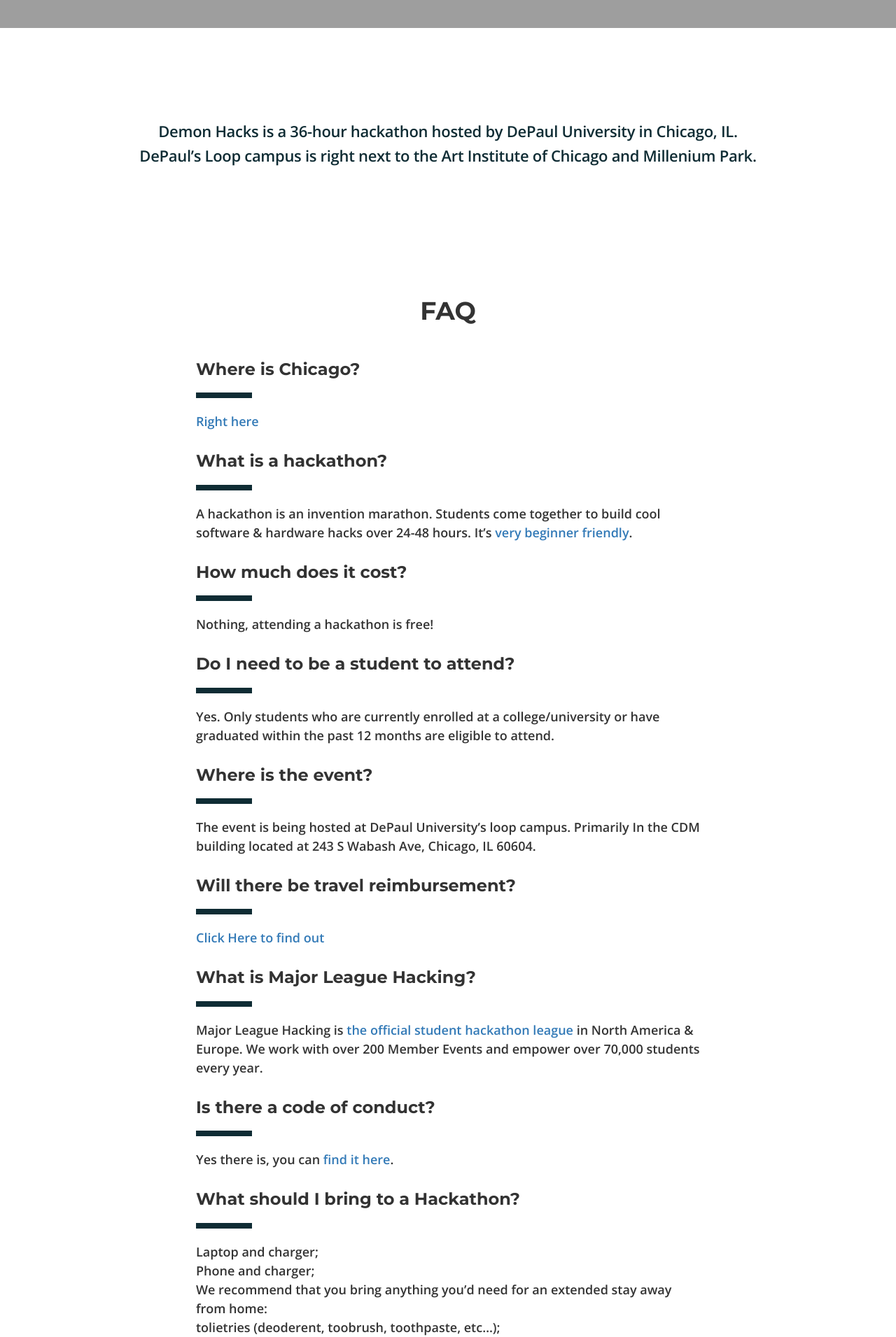
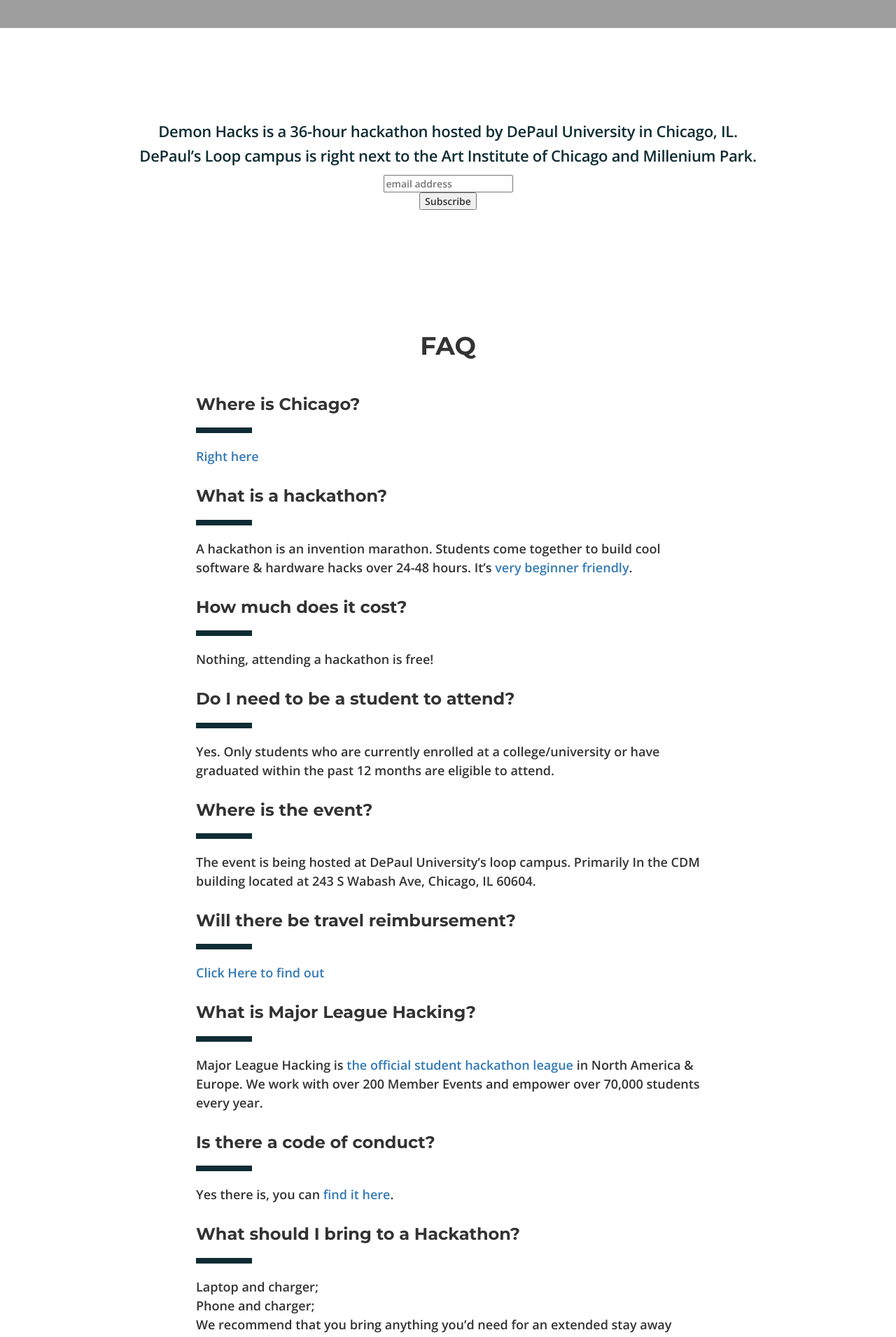
Before and after one commit to aoganezo/demonhacksTemp, a Jekyll site: the page built from index.html, in a window 1280 px wide. Shown: the part 950-2861 px from the top of the page at 70% size. Built offline with Jekyll 4.4.1, drawn with Linux system fonts in a browser that asks for light colours; nearby versions of some CDN libraries; comment, search, counter and statistics services are not loaded.

Commit message:
Adding email collector

```diff
--- a/index.html
+++ b/index.html
@@ -8,6 +8,19 @@
   <div class="container">
     <div class="col-xs-12 col-sm-10 col-sm-offset-1 text-center text-align-left">
       {{ site.event.about.description | markdownify }}
+	  <!-- start email collector -->
+	  <link href="//cdn-images.mailchimp.com/embedcode/horizontal-slim-10_7.css" rel="stylesheet" type="text/css">
+	  <div id="mc_embed_signup" style='background:#fff; clear:left; font:14px Helvetica,Arial,sans-serif; width:100%;'>
+			<form action="//demonhacks.us14.list-manage.com/subscribe/post?u=d649f9cdfe97eb9dcba7c6ead&amp;id=337763448d" method="post" id="mc-embedded-subscribe-form" name="mc-embedded-subscribe-form" class="validate" target="_blank" novalidate>
+				<div id="mc_embed_signup_scroll">
+				<input type="email" value="" name="EMAIL" class="email" id="mce-EMAIL" placeholder="email address" required>
+				<!-- real people should not fill this in and expect good things - do not remove this or risk form bot signups-->
+				<div style="position: absolute; left: -5000px;" aria-hidden="true"><input type="text" name="b_d649f9cdfe97eb9dcba7c6ead_337763448d" tabindex="-1" value=""></div>
+				<div class="clear"><input type="submit" value="Subscribe" name="subscribe" id="mc-embedded-subscribe" class="button"></div>
+				</div>
+			</form>
+		</div>
+		<!-- end email collector -->
     </div>
   </div>
 </section>
```
